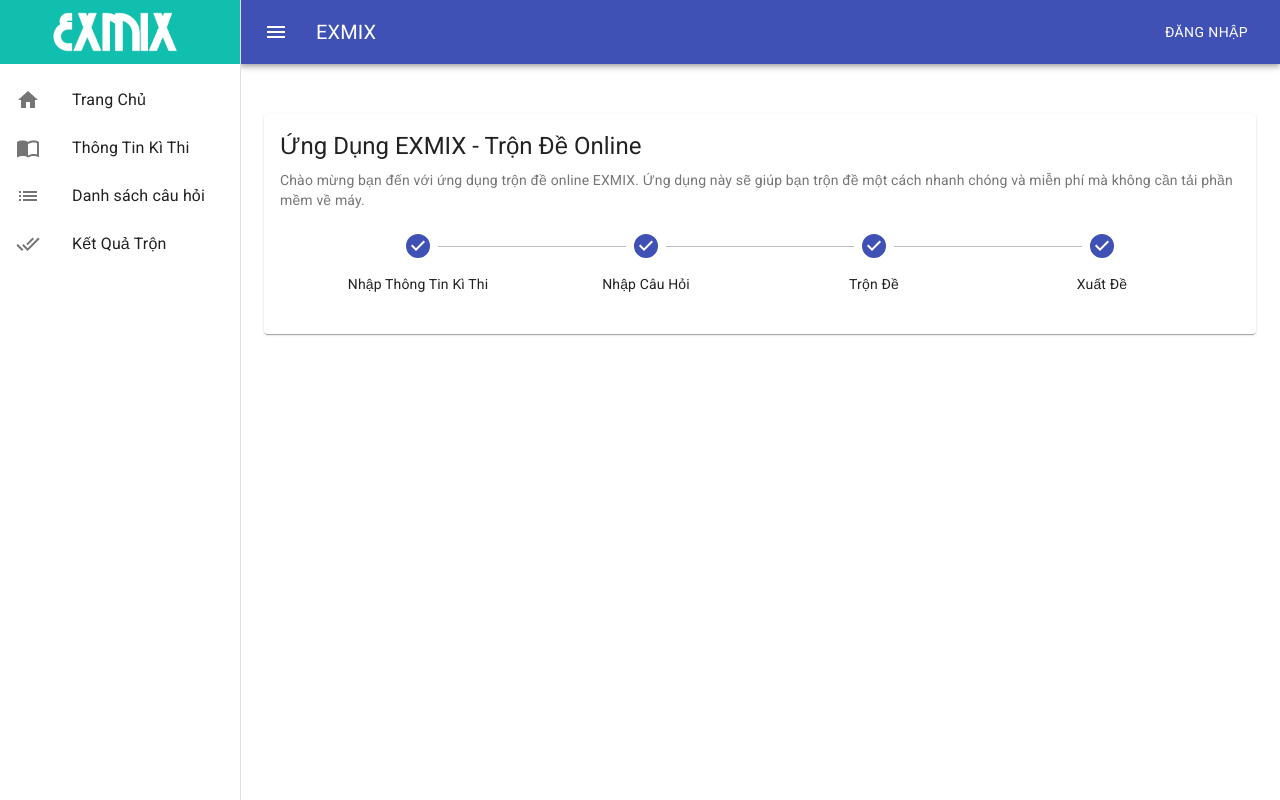
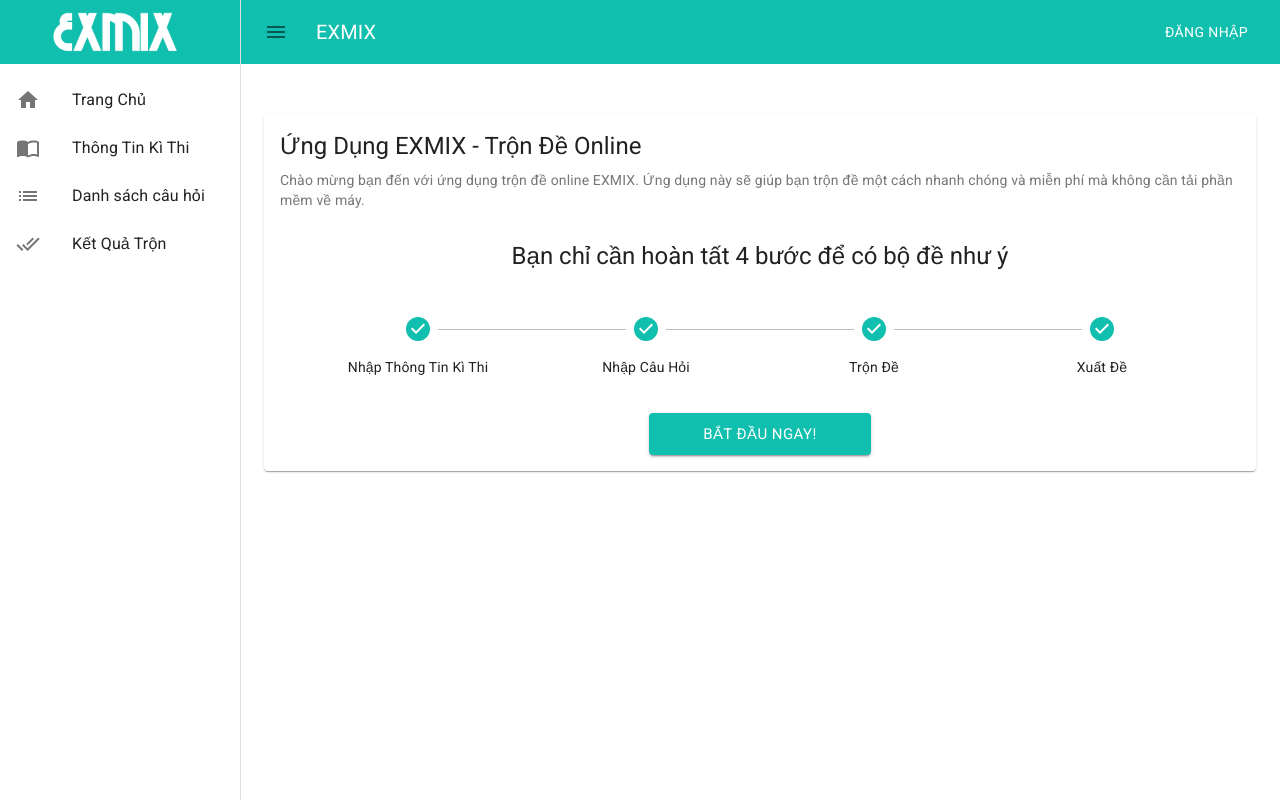
Before and after one commit to kntrieu/exmix, a React (Create React App) app: page / in a window 1280 px wide. Built offline with nearby package versions, Linux system fonts and the light colour scheme; a web font is replaced by a local one.

Commit message:
[Development] Develop homepage

```diff
--- a/src/components/AppBar/index.js
+++ b/src/components/AppBar/index.js
@@ -10,7 +10,7 @@
 const useStyles = makeStyles((theme) => ({
   root: {
     flexGrow: 1,
-    marginLeft: '240px'
+    marginLeft: '240px',
   },
   menuButton: {
     marginRight: theme.spacing(2),
@@ -18,6 +18,9 @@
   title: {
     flexGrow: 1,
   },
+  header: {
+    boxShadow: 'none'
+  }
 }));
 
 export default function ButtonAppBar() {
@@ -25,9 +28,9 @@
 
   return (
     <div className={classes.root}>
-      <AppBar position="static">
+      <AppBar position="static" className={classes.header}>
         <Toolbar>
-          <IconButton edge="start" className={classes.menuButton} color="inherit" aria-label="menu">
+          <IconButton edge="start" className={classes.menuButton} aria-label="menu">
             <MenuIcon />
           </IconButton>
           <Typography variant="h6" className={classes.title}>
--- a/src/components/Home/HomeHeader.js
+++ b/src/components/Home/HomeHeader.js
@@ -2,15 +2,16 @@
 import { makeStyles } from '@material-ui/core/styles';
 import Card from '@material-ui/core/Card';
 import CardActionArea from '@material-ui/core/CardActionArea';
-import CardActions from '@material-ui/core/CardActions';
 import CardContent from '@material-ui/core/CardContent';
-import CardMedia from '@material-ui/core/CardMedia';
 import Button from '@material-ui/core/Button';
 import Typography from '@material-ui/core/Typography';
 import HorizontalStepper from './HorizontalStepper';
 import { Grid } from '@material-ui/core';
+import { Link } from 'react-router-dom';
 
 const useStyles = makeStyles({
+  root: {
+  },
   media: {
     height: 140,
   },
@@ -20,7 +21,7 @@
   const classes = useStyles();
 
   return (
-    <Card>
+    <Card className={classes.root}>
       <CardActionArea>
         <CardContent>
           <Typography gutterBottom variant="h5" component="h2">
@@ -29,8 +30,27 @@
           <Typography variant="body2" color="textSecondary" component="p">
             Chào mừng bạn đến với ứng dụng trộn đề online EXMIX. Ứng dụng này sẽ giúp bạn trộn đề một cách nhanh chóng và miễn phí mà không cần tải phần mềm về máy.
           </Typography>
-          <Grid>
+
+          <br/><br/>
+
+          <Grid container spacing={3} direction="row" justify="center" alignItems="center">
+            <Grid item xs={12}>
+              <Typography gutterBottom variant="h5" component="h2" align="center">
+                Bạn chỉ cần hoàn tất 4 bước để có bộ đề như ý
+              </Typography>
+            </Grid>
+          </Grid>
+          <Grid container spacing={3} direction="row" justify="center" alignItems="center">
+            <Grid item xs={12}>
               <HorizontalStepper/>
+            </Grid>
+          </Grid>
+          <Grid container spacing={3} direction="row" justify="center" alignItems="center">
+            <Grid item xs={3}>
+              <Link to="/thong-tin-ki-thi" style={{ textDecoration: 'none' }}>
+                <Button fullWidth={true} variant="contained" color="primary" size="large">Bắt đầu ngay!</Button>
+              </Link>
+            </Grid>
           </Grid>
         </CardContent>
       </CardActionArea>
--- a/src/components/Main/index.js
+++ b/src/components/Main/index.js
@@ -14,6 +14,8 @@
 import IconButton from '@material-ui/core/IconButton';
 import CloseIcon from '@material-ui/icons/Close';
 import MuiAlert from '@material-ui/lab/Alert';
+import { ThemeProvider } from '@material-ui/core/styles';
+import exmixThemes from '../../theme/theme';
 
 const useStyles = makeStyles((theme) => ({
     mainMargin: {
@@ -40,6 +42,7 @@
     };
 
     return (
+        <ThemeProvider theme={exmixThemes}>
             <Router>
                 <ButtonAppBar/>
                 <Sidebar />
@@ -93,6 +96,7 @@
                     </Snackbar>
                 </Container>
             </Router>
+        </ThemeProvider>
     )
 }
 
--- a/src/components/Sidebar/Sidebar.js
+++ b/src/components/Sidebar/Sidebar.js
@@ -1,5 +1,4 @@
 import { makeStyles, useTheme } from '@material-ui/core/styles';
-import Divider from '@material-ui/core/Divider';
 import List from '@material-ui/core/List';
 import ListItem from '@material-ui/core/ListItem';
 import ListItemIcon from '@material-ui/core/ListItemIcon';
--- /dev/null
+++ b/src/theme/theme.js
@@ -0,0 +1,12 @@
+import { createMuiTheme } from '@material-ui/core/styles';
+
+const exmixThemes = createMuiTheme({
+    palette: {
+        primary: {
+            main: '#11BFAE',
+            contrastText: 'white'
+        }
+    },
+});
+
+export default exmixThemes;
```
Lines whose indentation alone changed are shown as unchanged.
